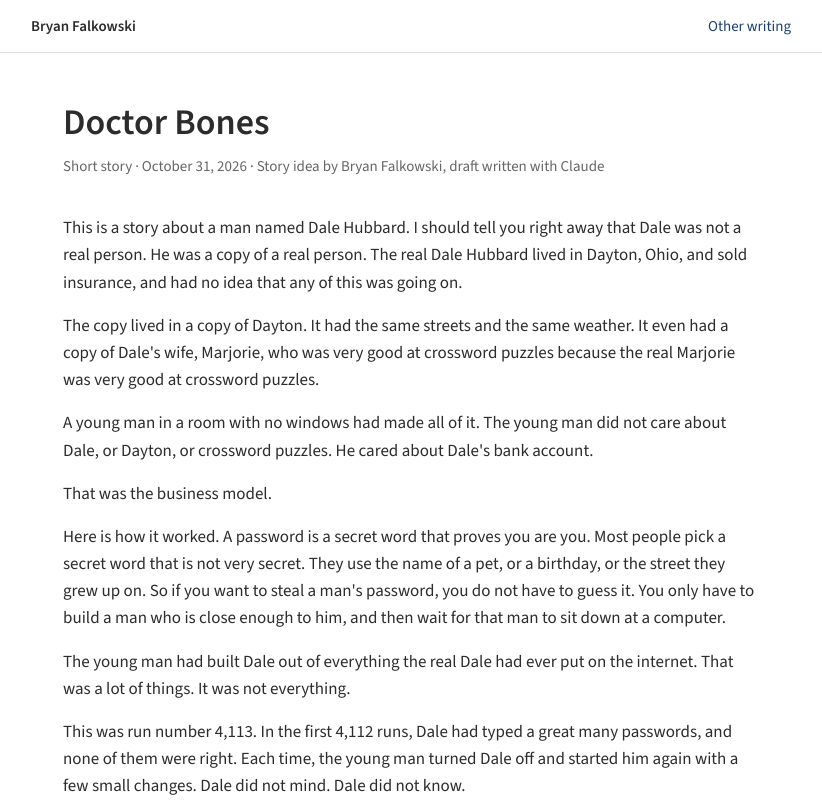
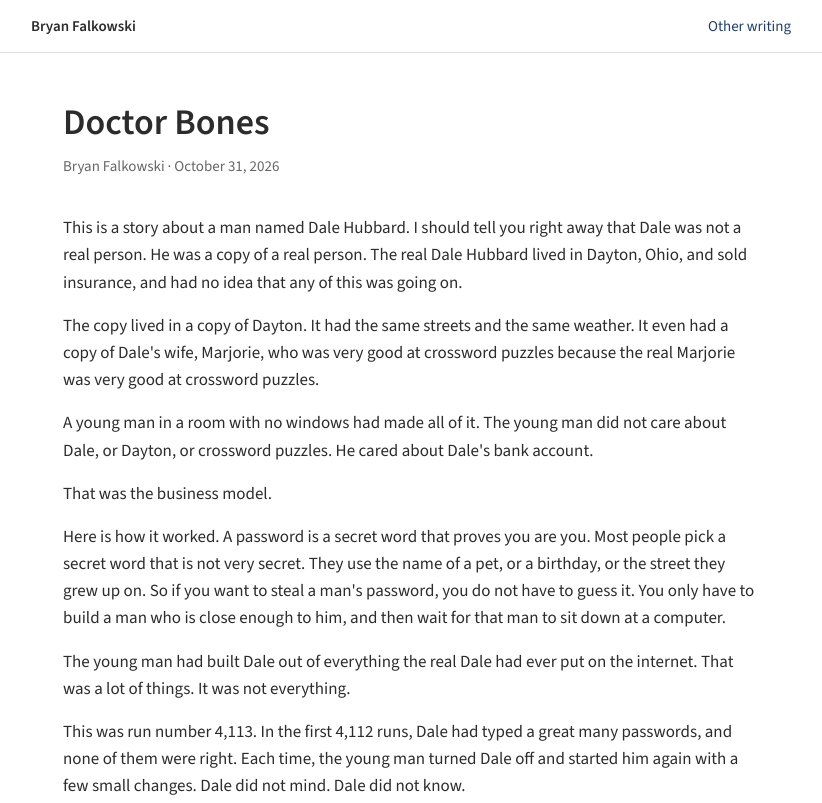
Before and after one commit to bfalkowski/bfalkowski.github.io, a plain HTML site: page writing/doctor-bones.html in a window 1280 px wide. Shown: the top 803 px of the page, without its empty margins (229-1051 px from the left). Drawn offline with nearby package versions, Linux system fonts and the light colour scheme.

Commit message:
Remove the co-writing labels from Doctor Bones
Co-Authored-By: Claude Opus 5.5 <noreply@anthropic.com>
Claude-Session: https://claude.ai/code/session_015tHFcj8Ci6RxgKUfK4W7R4

```diff
--- a/writing/doctor-bones.html
+++ b/writing/doctor-bones.html
@@ -51,7 +51,7 @@
 
   <article class="container">
     <h1>Doctor Bones</h1>
-    <p class="byline">Short story · October 31, 2026 · Story idea by Bryan Falkowski, draft written with Claude</p>
+    <p class="byline">Bryan Falkowski · October 31, 2026</p>
 
     <div class="story">
       <p>This is a story about a man named Dale Hubbard. I should tell you right away that Dale was not a real person. He was a copy of a real person. The real Dale Hubbard lived in Dayton, Ohio, and sold insurance, and had no idea that any of this was going on.</p>
```
Also changed, not shown: index.html (+1 -1 lines).
